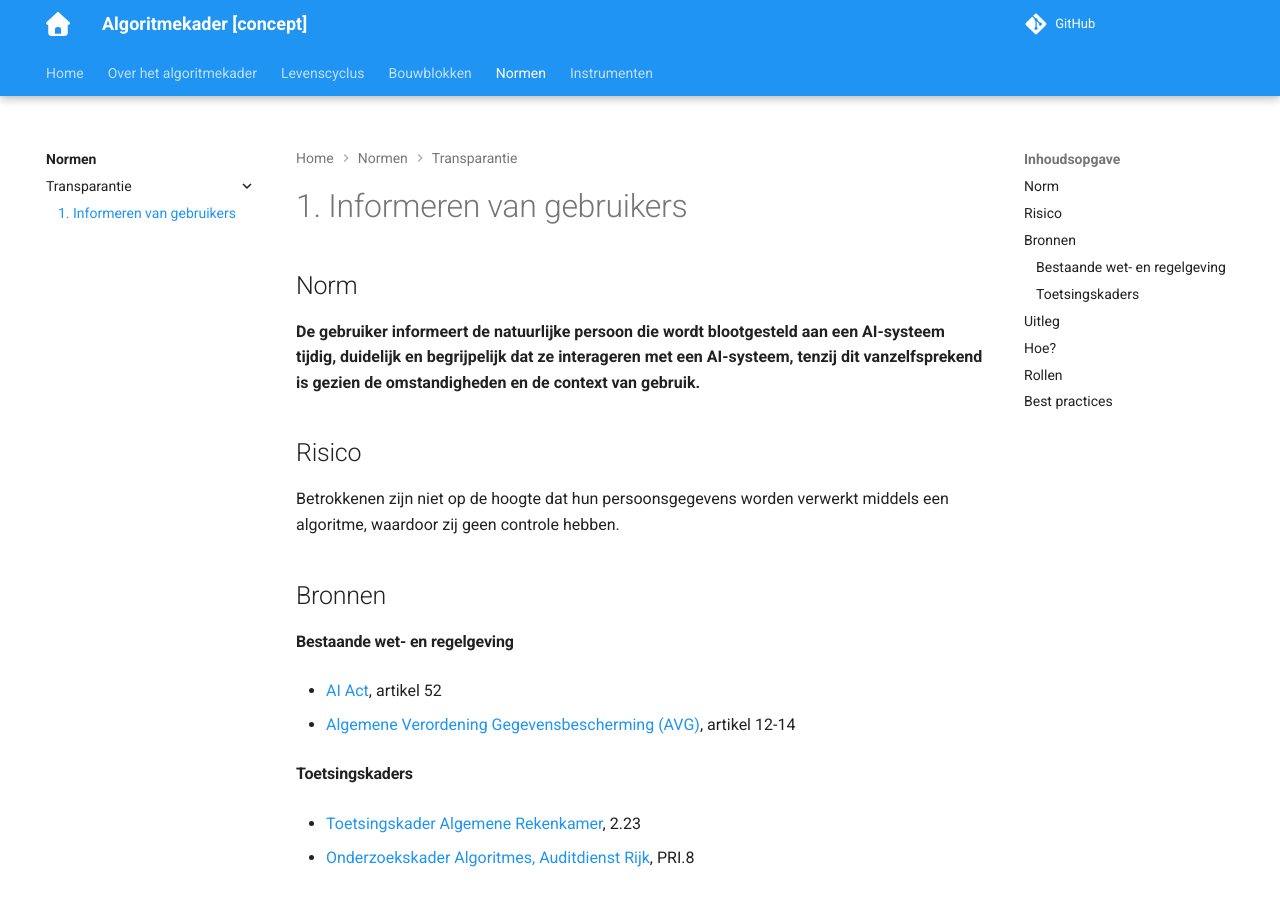
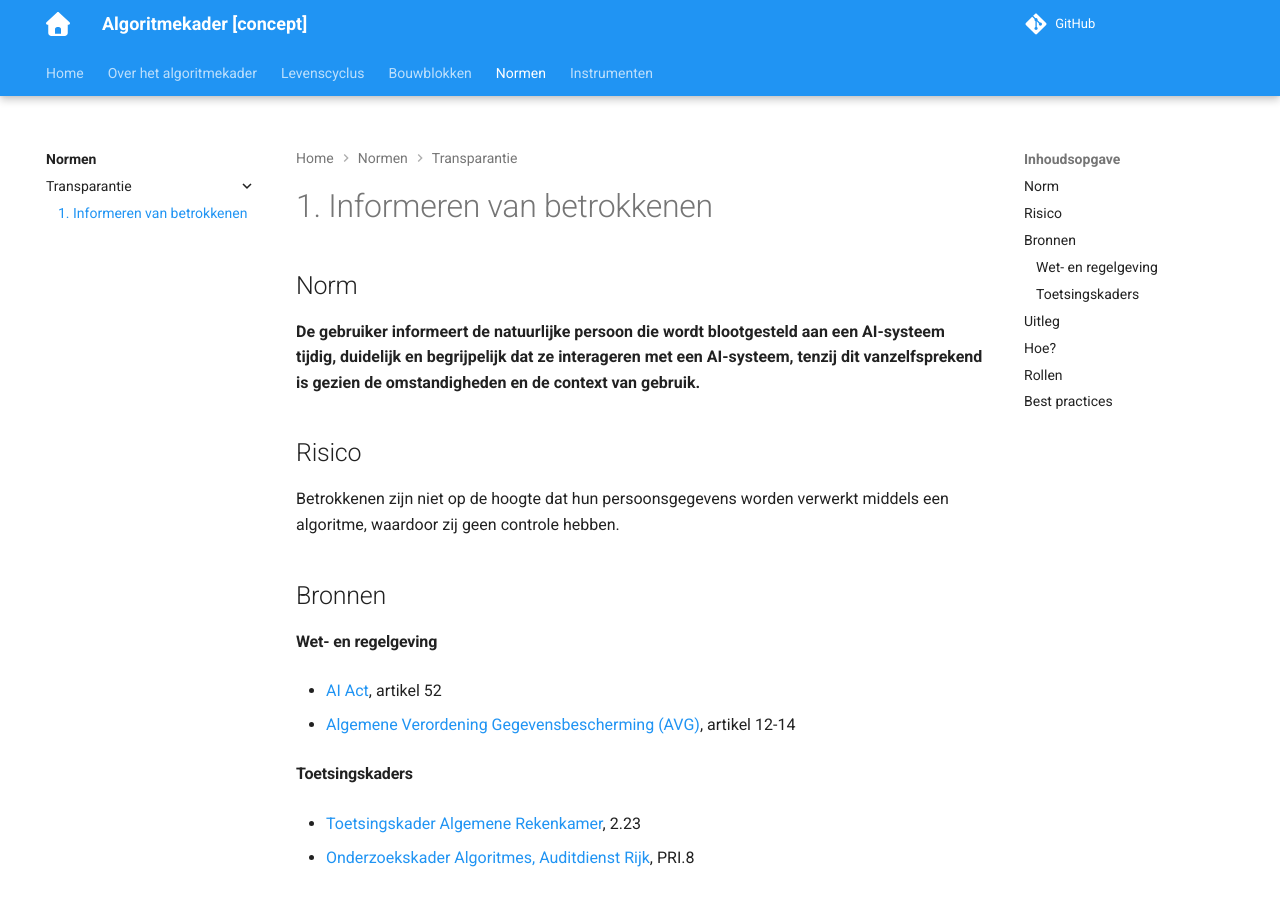
Before and after one commit to ruthkoole/algoritmekader-test, an MkDocs documentation site: the page built from docs/normen/transparantie/norm1.md, in a window 1280 px wide and 900 px high. Built offline with MkDocs 1.6.1 and Material for MkDocs 9.7.7, drawn with Linux system fonts in a browser that asks for light colours; comment, search, counter and statistics services are not loaded.

Commit message:
aanpassen titel van de norm

```diff
--- a/docs/normen/transparantie/norm1.md
+++ b/docs/normen/transparantie/norm1.md
@@ -1,5 +1,5 @@
 ---
-title: 1. Informeren van gebruikers
+title: 1. Informeren van betrokkenen
 ---
 
 ## Norm
@@ -10,7 +10,7 @@ Betrokkenen zijn niet op de hoogte dat hun persoonsgegevens worden verwerkt midd
 
 ## Bronnen
 
-#### Bestaande wet- en regelgeving
+#### Wet- en regelgeving
 - [AI Act](https://artificialintelligenceact.eu/wp-content/uploads/2023/08/AI-Mandates-20-June-2023.pdf), artikel 52
 
 - [Algemene Verordening Gegevensbescherming (AVG)](https://eur-lex.europa.eu/legal-content/NL/TXT/HTML/?uri=CELEX:32016R0679&qid=1685451198313), artikel 12-14
```
